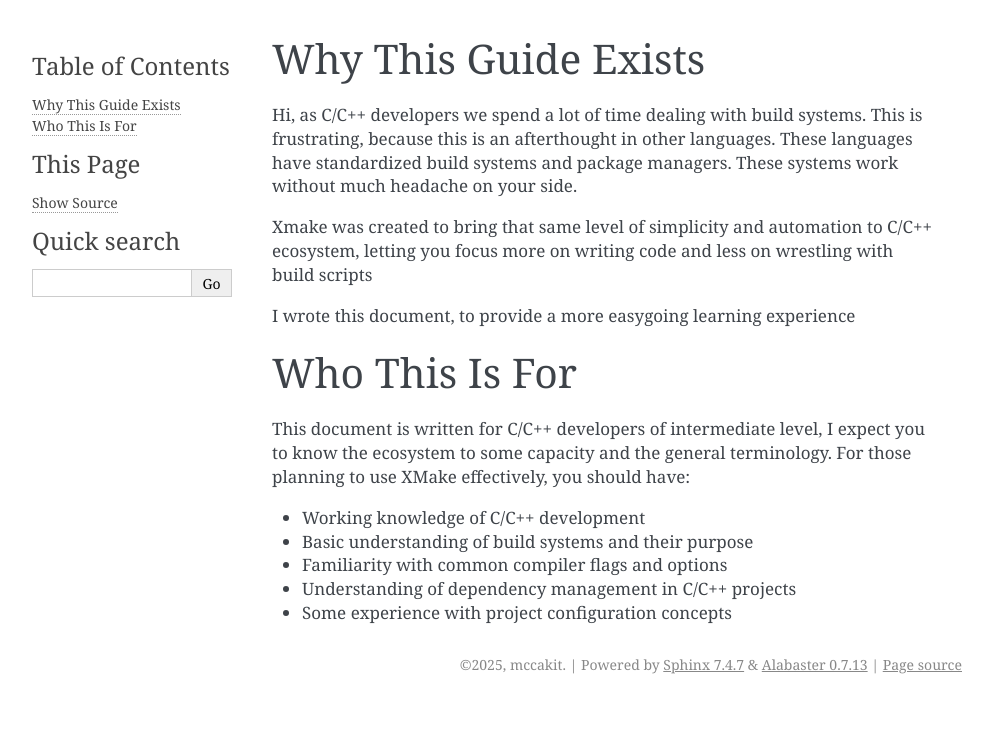
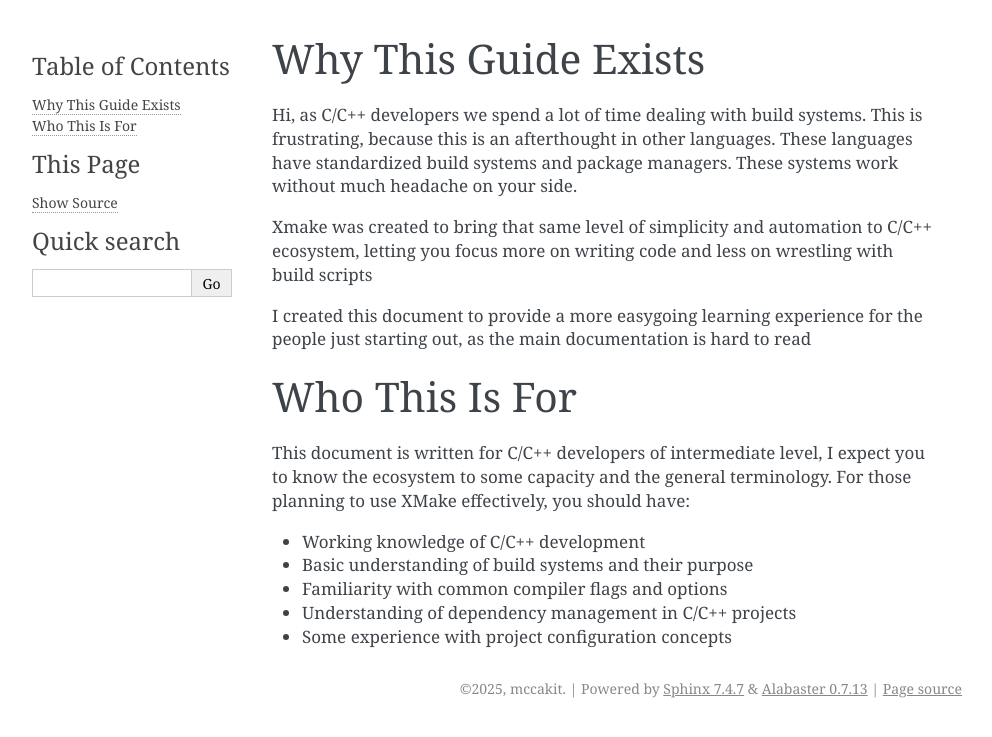
Before and after one commit to mccakit/learn_xmake, a Sphinx documentation site: the page built from docs/source/introduction/intro_and_scope.rst, in a window 1280 px wide. Shown: the top 737 px of the page, without its empty margins (148-1140 px from the left). Built offline with Sphinx 7.4.7, drawn with Linux system fonts in a browser that asks for light colours.

Commit message:
starting out

```diff
--- a/docs/source/introduction/intro_and_scope.rst
+++ b/docs/source/introduction/intro_and_scope.rst
@@ -11,7 +11,9 @@
 to C/C++ ecosystem, letting you focus more on writing code and less on
 wrestling with build scripts
 
-I wrote this document, to provide a more easygoing learning experience
+I created this document to provide a more easygoing learning experience
+for the people just starting out, as the main documentation is hard to
+read
 
 #################
  Who This Is For
```
